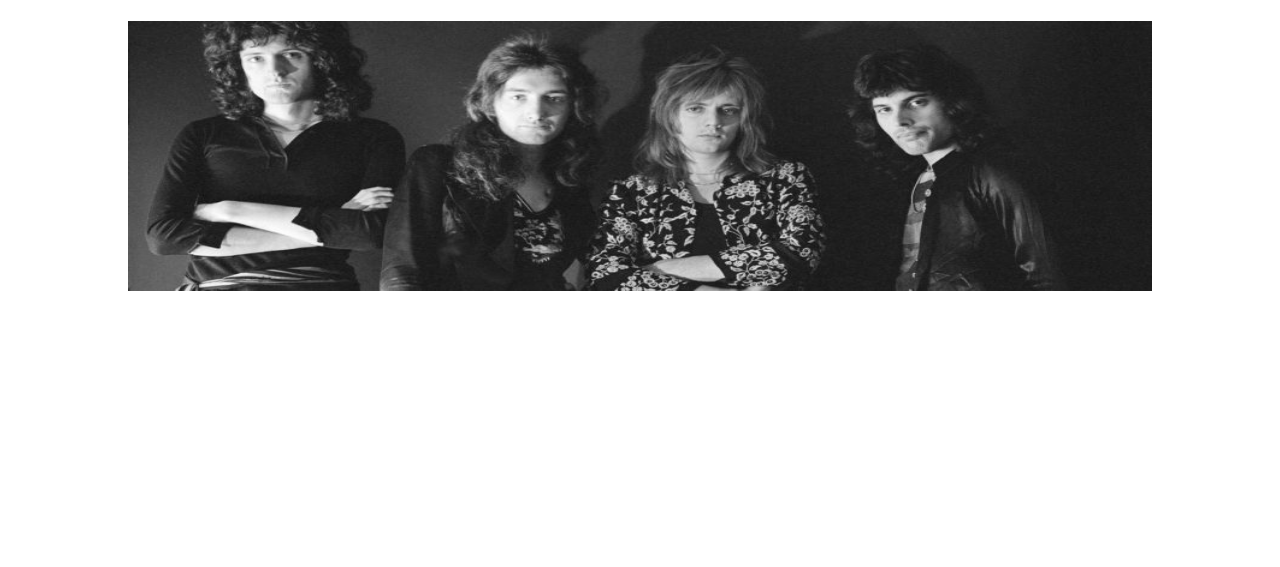
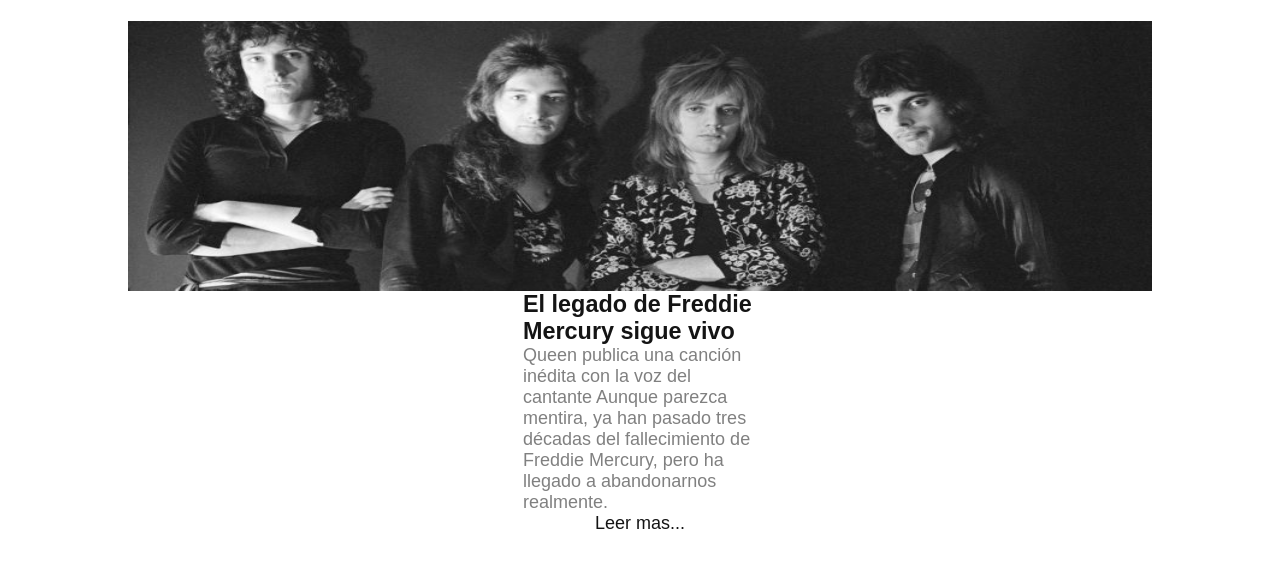
Before and after one commit to EnolCode/proyecto-queen, a website: page public/index.html in a window 1280 px wide. Shown: the part 139-706 px from the top of the page. Drawn offline with Linux system fonts and the light colour scheme.

Commit message:
news changed

```diff
--- a/public/index.html
+++ b/public/index.html
@@ -29,9 +29,27 @@
         </div>
 
         <div class="banner">
-          <img src="assets/banner-queen.jpg" alt="Banner de queen" class="banner__img" />
+          <img
+            src="assets/banner-queen.jpg"
+            alt="Banner de queen"
+            class="banner__img"
+          />
         </div>
       </header>
+      <section class="container-news">
+        <article class="container-news__news">
+          <h2 class="news__title">El legado de Freddie Mercury sigue vivo</h2>
+          <p class="news__text">
+            Queen publica una canción inédita con la voz del cantante Aunque
+            parezca mentira, ya han pasado tres décadas del fallecimiento de
+            Freddie Mercury, pero ha llegado a abandonarnos realmente.
+          </p>
+          <img class="news__image"src="./assets/bohemian.jpg" alt="Foto bohemian">
+          <button class="news__read-more">Leer mas...</button>
+        </article>
+        <article class="container-news__news"></article>
+        <article class="container-news__news"></article>
+      </section>
     </main>
   </body>
 </html>
--- /dev/null
+++ b/src/sass/_news.scss
@@ -0,0 +1,23 @@
+.container-news__news{
+    display: flex;
+    flex-direction: column;
+    width: 13em;
+    .news__title{
+     font-size: 1.3em;
+     font-weight: bold;
+     align-self: center;
+
+}
+.news__text{
+font-size: 1em;
+color: grey;
+
+}
+}
+
+
+.news__image{
+    height: 10%;
+    width: 10%;
+    display: none;
+}
--- a/src/sass/styles.scss
+++ b/src/sass/styles.scss
@@ -1,7 +1,10 @@
 @use "header";
 @use "banner";
+@use "news";
 
 .content {
   display: flex;
   justify-content: center;
+  flex-direction: column;
+  align-items: center;
 }
```
Also changed, not shown: public/assets/bohemian.jpg (renamed from imagenes-queen/bohemian.jpg), public/css/styles.css, 1 other file.
